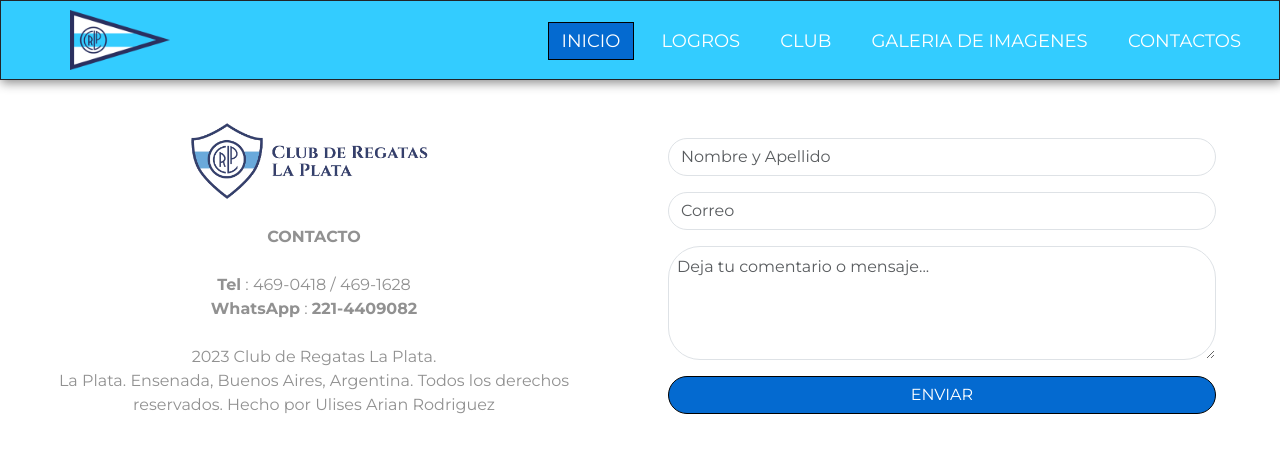
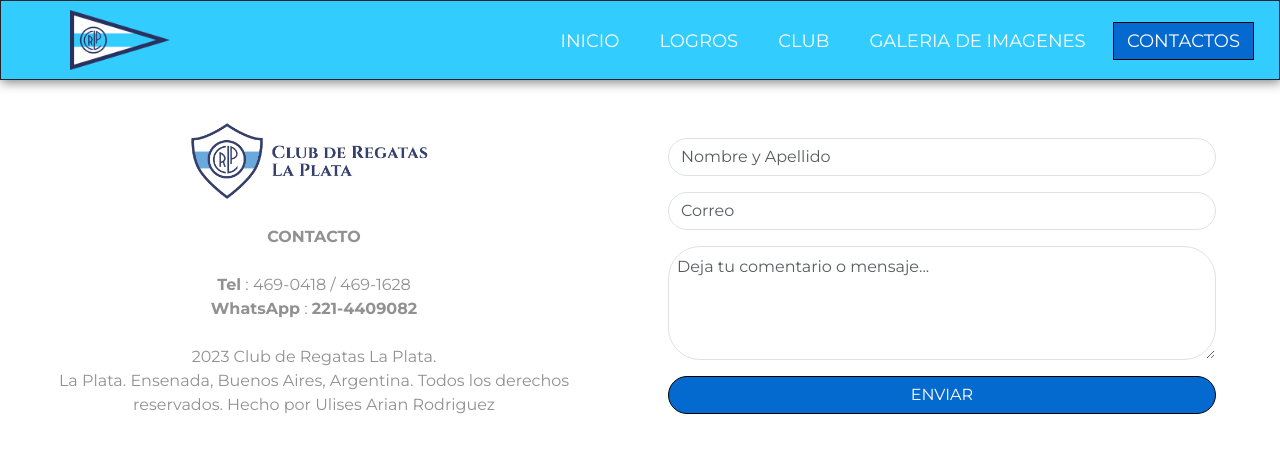
Before and after one commit to ulises25103/ProyectoFinalRodriguez, a plain HTML site: page pages/contacto.html in a window 1280 px wide. Shown: the top 476 px of the page. Drawn offline with nearby package versions, Linux system fonts and the light colour scheme; grey boxes are pictures that could not be loaded.

Commit message:
class active

```diff
--- a/pages/contacto.html
+++ b/pages/contacto.html
@@ -25,7 +25,7 @@
             <label for="check" class="checkbtn"><ion-icon name="reorder-four-outline"></ion-icon></label>
             <ul class="menu">
                 <li>
-                    <a href="../index.html" class="active">Inicio</a>
+                    <a href="../index.html" >Inicio</a>
                 </li>
                 <li>
                     <a href="logros.html">Logros</a>
@@ -37,7 +37,7 @@
                     <a href="imagenes.html">Galeria de imagenes</a>
                 </li>
                 <li>
-                    <a href="#">Contactos</a>
+                    <a href="#" class="active">Contactos</a>
                 </li>
             </ul>
         </nav>
```
Also changed, not shown: index.html (+4 -4 lines), pages/club.html (+2 -2 lines), pages/imagenes.html (+2 -2 lines), pages/logros.html (+2 -2 lines).
